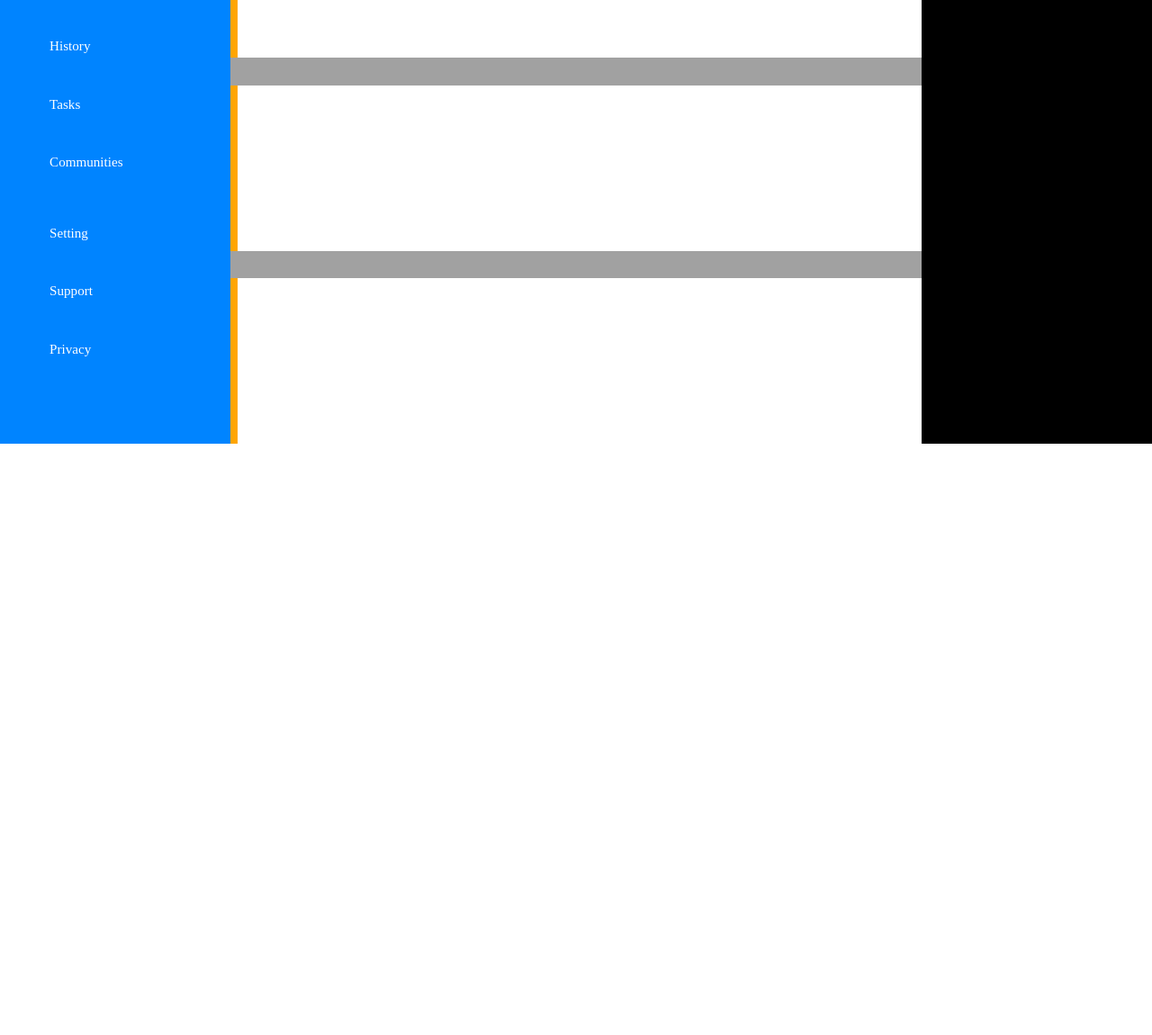
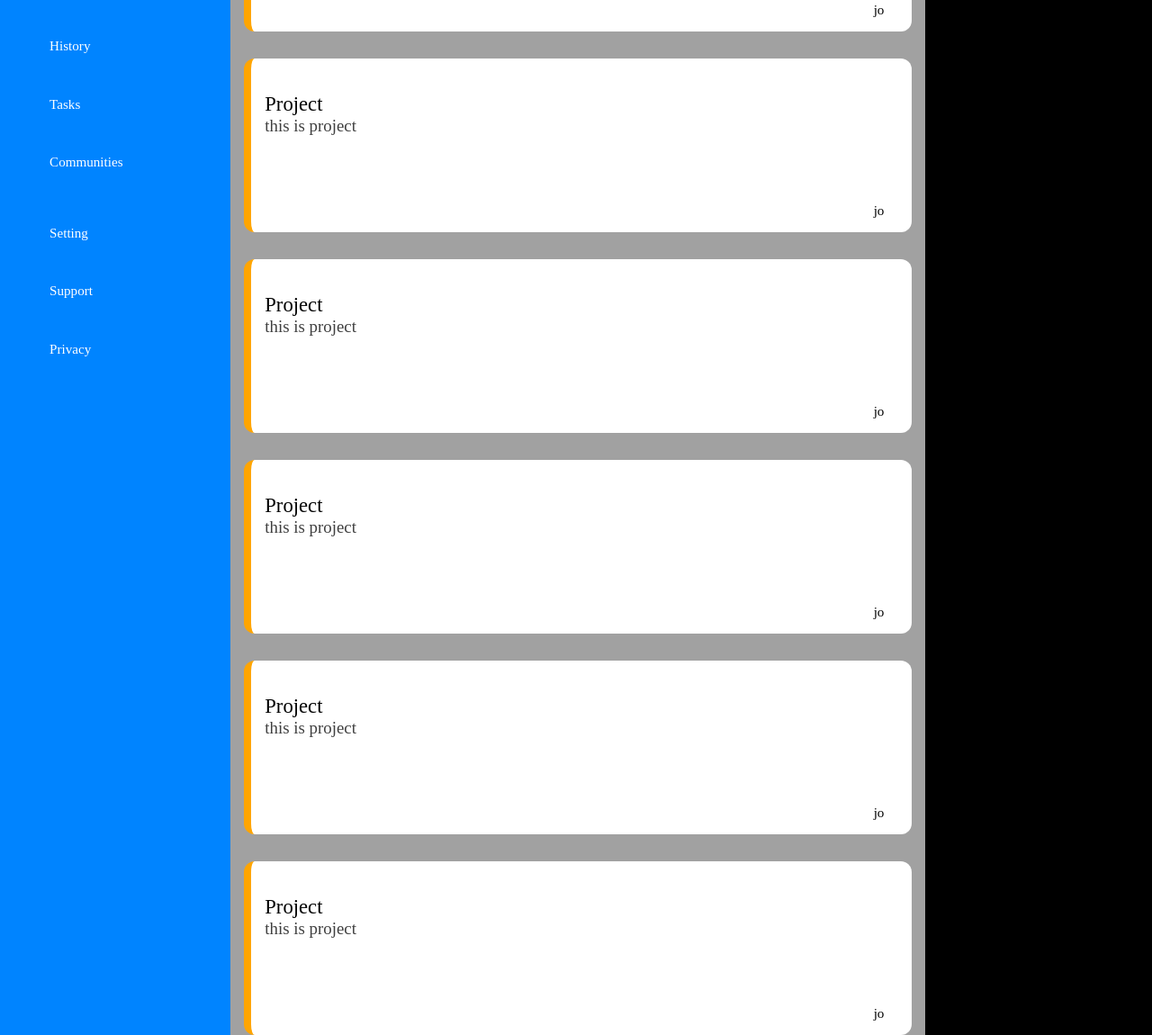
Before and after one commit to jeremycfwong/odin-admin-dashboard, a plain HTML site: page index.html in a window 1280 px wide. Shown: the part 307-1457 px from the top of the page at 90% size. Before the commit the page ends 800 px from the top, so only its background shows below. Drawn offline with Linux system fonts and the light colour scheme.

Commit message:
Add card within project
As title

```diff
--- a/index.html
+++ b/index.html
@@ -85,27 +85,86 @@
             <p>Project</p>
             <div class="cards">
                 <div class="text">
-
+                    <div class="card-title">Project</div>
+                    <p>this is project</p>
                 </div>
-                <div class="card-buttons"></div>
+                <div class="card-buttons">
+                    jo
+                    <img src="" alt="">
+                    <img src="" alt="">
+                    <img src="" alt="">
+                </div>
             </div>
 
             <div class="cards">
                 <div class="text">
-
+                    <div class="card-title">Project</div>
+                    <p>this is project</p>
                 </div>
-                <div class="card-buttons"></div>
+                <div class="card-buttons">
+                    jo
+                    <img src="" alt="">
+                    <img src="" alt="">
+                    <img src="" alt="">
+                </div>
             </div>
 
             <div class="cards">
                 <div class="text">
-
+                    <div class="card-title">Project</div>
+                    <p>this is project</p>
                 </div>
-                <div class="card-buttons"></div>
+                <div class="card-buttons">
+                    jo
+                    <img src="" alt="">
+                    <img src="" alt="">
+                    <img src="" alt="">
+                </div>
             </div>
 
+            <div class="cards">
+                <div class="text">
+                    <div class="card-title">Project</div>
+                    <p>this is project</p>
+                </div>
+                <div class="card-buttons">
+                    jo
+                    <img src="" alt="">
+                    <img src="" alt="">
+                    <img src="" alt="">
+                </div>
+            </div>
+
+            <div class="cards">
+                <div class="text">
+                    <div class="card-title">Project</div>
+                    <p>this is project</p>
+                </div>
+                <div class="card-buttons">
+                    jo
+                    <img src="" alt="">
+                    <img src="" alt="">
+                    <img src="" alt="">
+                </div>
+            </div>
+
+            <div class="cards">
+                <div class="text">
+                    <div class="card-title">Project</div>
+                    <p>this is project</p>
+                </div>
+                <div class="card-buttons">
+                    jo
+                    <img src="" alt="">
+                    <img src="" alt="">
+                    <img src="" alt="">
+                </div>
+            </div>
         </div>
-        <div class="announcement-trend"></div>
+
+        <div class="announcement-trend">
+
+        </div>
     </div>
 </body>
 </html>
--- a/style.css
+++ b/style.css
@@ -104,29 +104,59 @@ body{
 .content{
     display: grid;
     grid-template-columns: 3fr 1fr;
-    background-color: brown;
+    gap: 1rem;
+    background-color: rgb(161, 161, 161);
 }
 
     .projects{
         background-color: rgb(161, 161, 161);
         display: grid;
-        grid-template-rows: auto 1fr 1fr;
-        grid-template-columns: repeat(auto-fit, minmax(400px,1fr));
+        grid-template-rows: auto 1fr 1fr 1fr .5fr;
+        grid-template-columns: repeat(auto-fit, minmax(500px,1fr));
         grid-auto-rows: 1fr;
+        margin-left: 1rem;
         gap: 2rem 1rem;
     }
 
         .projects p {
             grid-column: 1/ -1;
             font-size: 1.25rem;
-            padding: 1rem 1rem 0;
+            padding: 1rem 0 0;
+            margin-bottom: -1.25rem;
         }
 
         .cards {
             display: grid;
             background-color: white;
             border-left: 8px solid orange;
+            border-radius: 12px;
+            grid-template-rows: 5fr 1fr;
         }
+
+            .text {
+                padding: 0 1rem 0;
+            }
+
+            .card-title{
+                margin:0;
+                padding-top: 2.5rem;
+                font-size: 1.5rem;
+            }
+
+            .text p {
+                margin-top: 0;
+                padding: 0;
+                opacity: 0.75;
+            }
+
+            .card-buttons{
+                display: flex;
+                align-items: flex-end;
+                justify-content: flex-end;
+                padding-right: 2rem;
+                padding-bottom: 1rem;
+            }
+
 
     .announcement-trend {
         background-color: black;
```
